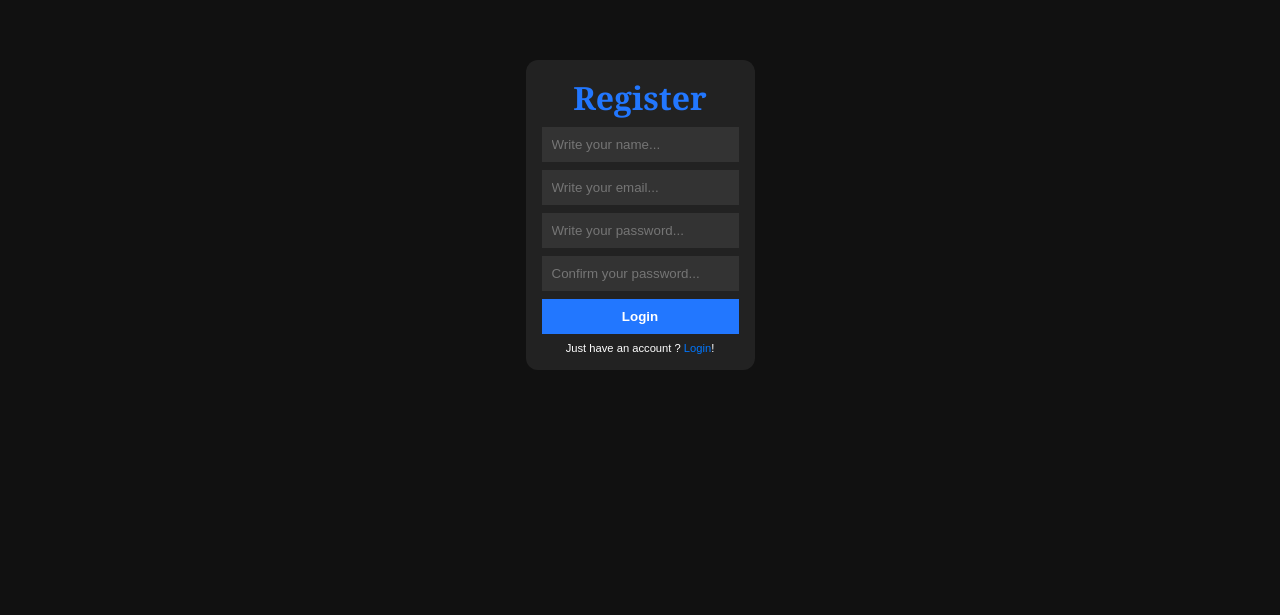
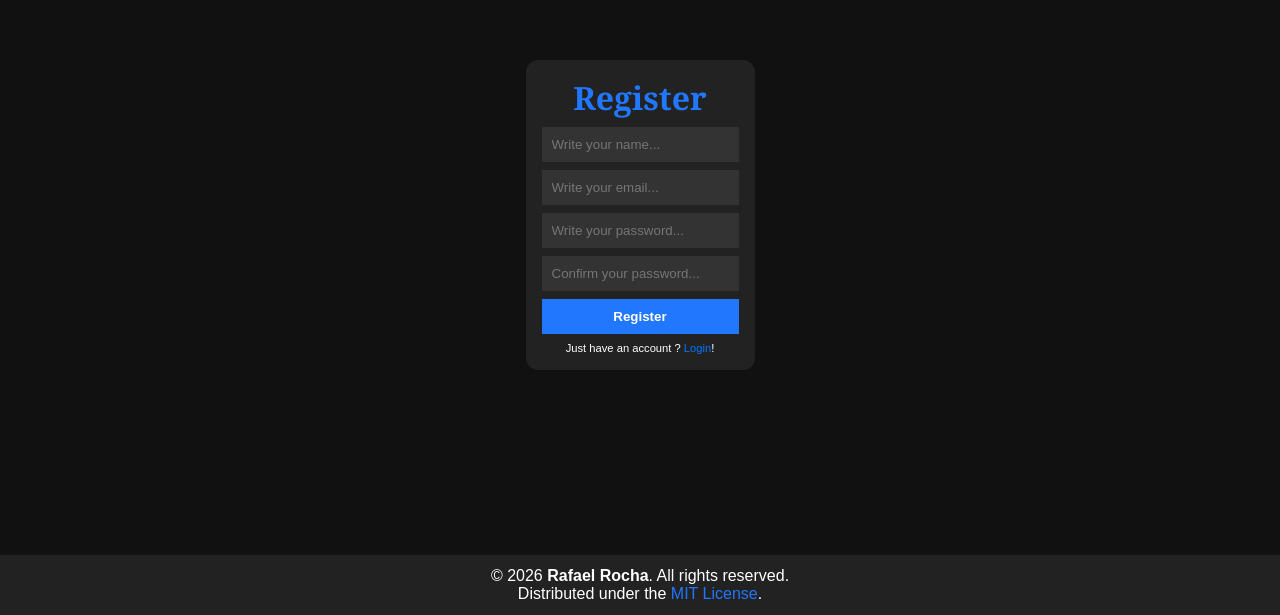
Before and after one commit to rf4elo/to-do-app, a React (Vite) app in the folder frontend/: page /register in a window 1280 px wide. Shown: the part 185-800 px from the top of the page. Built offline with nearby package versions, Linux system fonts and the light colour scheme; no server answers.

Commit message:
Add a footer

```diff
--- /dev/null
+++ b/frontend/src/components/Footer.tsx
@@ -0,0 +1,12 @@
+import '../styles/footer.css';
+
+
+
+export function Footer() {
+    return (
+        <footer>
+            <p>&copy; 2026 <strong>Rafael Rocha</strong>. All rights reserved.</p>
+            <p>Distributed under the <a href="/LICENSE.txt" target='_blank' rel="noopener noreferrer" >MIT License</a>.</p>
+        </footer>
+    )
+}
--- a/frontend/src/pages/App.tsx
+++ b/frontend/src/pages/App.tsx
@@ -3,6 +3,7 @@ import '../styles/App.css';
 import { Header } from '../components/Header';
 import { AddTaskField } from '../components/AddTaskField';
 import { ListTasks } from '../components/ListTasks';
+import { Footer } from '../components/Footer';
 
 
 export function App() {
@@ -18,6 +19,8 @@ export function App() {
         <ListTasks />
 
       </div>
+
+      <Footer />
     </>
   )
 }
--- a/frontend/src/pages/Login.tsx
+++ b/frontend/src/pages/Login.tsx
@@ -1,10 +1,10 @@
+import '../styles/LoginRegister.css';
 import { useState } from "react"
-import '../styles/LoginRegister.css';
 
 import api from "../services/axios";
 
+import { Footer } from "../components/Footer";
 
-// const API_SECRET = import.meta.env.VITE_API_KEY;
 
 
 export default function Login() {
@@ -56,6 +56,8 @@ export default function Login() {
 
             </div>
 
+            <Footer />
+
         </div>
     )
 }
--- a/frontend/src/pages/Register.tsx
+++ b/frontend/src/pages/Register.tsx
@@ -1,9 +1,10 @@
+import '../styles/LoginRegister.css';
 import { useState } from "react"
-import '../styles/LoginRegister.css';
 
+import api from '../services/axios';
 
+import { Footer } from "../components/Footer";
 
-const API_SECRET = import.meta.env.VITE_API_KEY;
 
 
 export default function Register() {
@@ -15,17 +16,20 @@ export default function Register() {
 
     async function Register() {
 
+        if(!name || !email || !password || !confirm) return alert("All fields must be filled.");
+
         if(password == confirm) {
-            const response = await fetch("http://localhost:3000/api/register", {
-                method: "POST",
+            const response = await api.post("/api/register", {
+                "name": name,
+                "email": email,
+                "password": password
+            }, {
                 headers: {
-                    'Content-Type': 'application/json',
-                    'x-api-key': API_SECRET
-                },
-                body: JSON.stringify({ "email":email, "name":name, "password":password })
+                    'Content-Type': 'application/json'
+                }
             });
 
-            if(response.ok) {
+            if(response.status == 201) {
                 window.location.href = "/login";
             }
         } else {
@@ -65,12 +69,14 @@ export default function Register() {
                     value={confirm} onChange={(e) => setConfirm(e.target.value)}
                 />
 
-                <input type="submit" onClick={Register} value="Login" />
+                <input type="submit" onClick={Register} value="Register" />
 
                 <p>Just have an account ? <a href="/login" >Login</a>!</p>
 
             </div>
 
+            <Footer />
+
         </div>
     )
 }
--- /dev/null
+++ b/frontend/src/styles/footer.css
@@ -0,0 +1,24 @@
+@import url("./variables.css");
+
+
+
+footer {
+    text-align: center;
+    font-family: Arial, Helvetica, sans-serif;
+
+    padding: 12px 0;
+
+    min-width: 100%;
+    position: absolute;
+    bottom: 0;
+
+    background-color: var(--primary-color);
+
+    & a {
+        color: var(--assent-color);
+        text-decoration: none;
+        &:hover {
+            text-decoration: underline;
+        };
+    };
+}
```
Also changed, not shown: frontend/public/LICENSE.txt (added).
